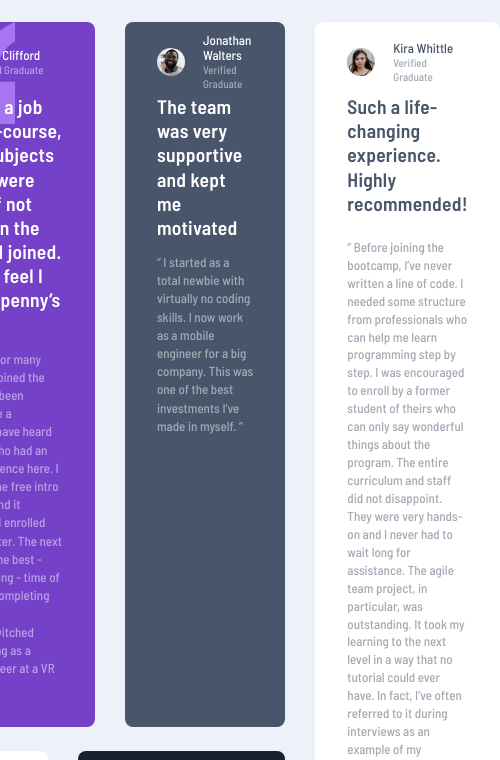
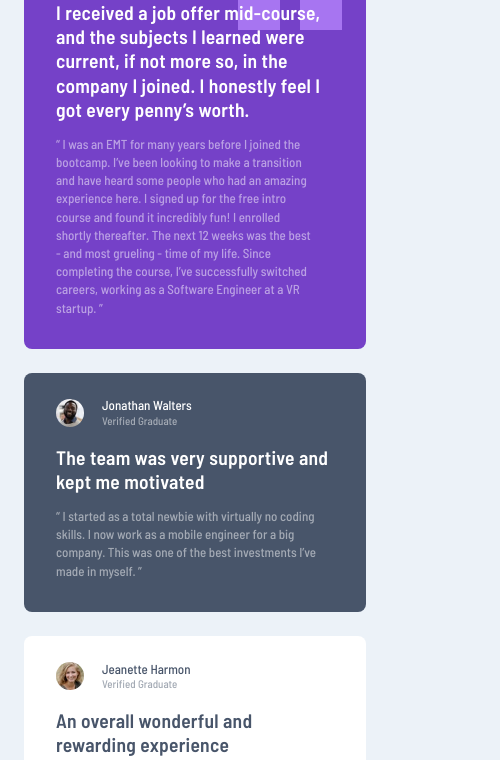
Before and after one commit to jeremymouzin/fem-7-testimonials-grid-section, a plain HTML site: page index.html in a window 390 px wide. Shown: the part 142-902 px from the top of the page, 500 px wide, since content can reach past the window. Drawn offline with Linux system fonts and the light colour scheme.

Commit message:
Mobile version

```diff
--- a/style.css
+++ b/style.css
@@ -197,3 +197,49 @@ article:nth-child(4) > p,
 article:nth-child(5) > p {
   margin-block-start: 2.4rem;
 }
+
+@media screen and (max-width: 960px) {
+  main {
+    grid-template: auto / auto;
+    margin-block: 7rem;
+    gap: 2.4rem;
+  }
+
+  article:nth-child(1),
+  article:nth-child(2),
+  article:nth-child(3),
+  article:nth-child(4),
+  article:nth-child(5) {
+    padding-block-end: 3.2rem;
+  }
+
+  article:nth-child(1) > p {
+    margin-inline-end: 1.6rem;
+  }
+
+  article:nth-child(1)::before {
+    inset-inline-end: 24px;
+  }
+
+  article:nth-child(3) > p,
+  article:nth-child(4) > p,
+  article:nth-child(5) > p {
+    margin-block-start: 1.6rem;
+  }
+
+  article:nth-child(1),
+  article:nth-child(2),
+  article:nth-child(3),
+  article:nth-child(4),
+  article:nth-child(5) {
+    grid-area: auto / auto;
+  }
+
+  article:nth-child(4) > p {
+    line-height: 1.37;
+  }
+
+  article:nth-child(5) > p {
+    margin-inline-end: .2rem;
+  }
+}
```
